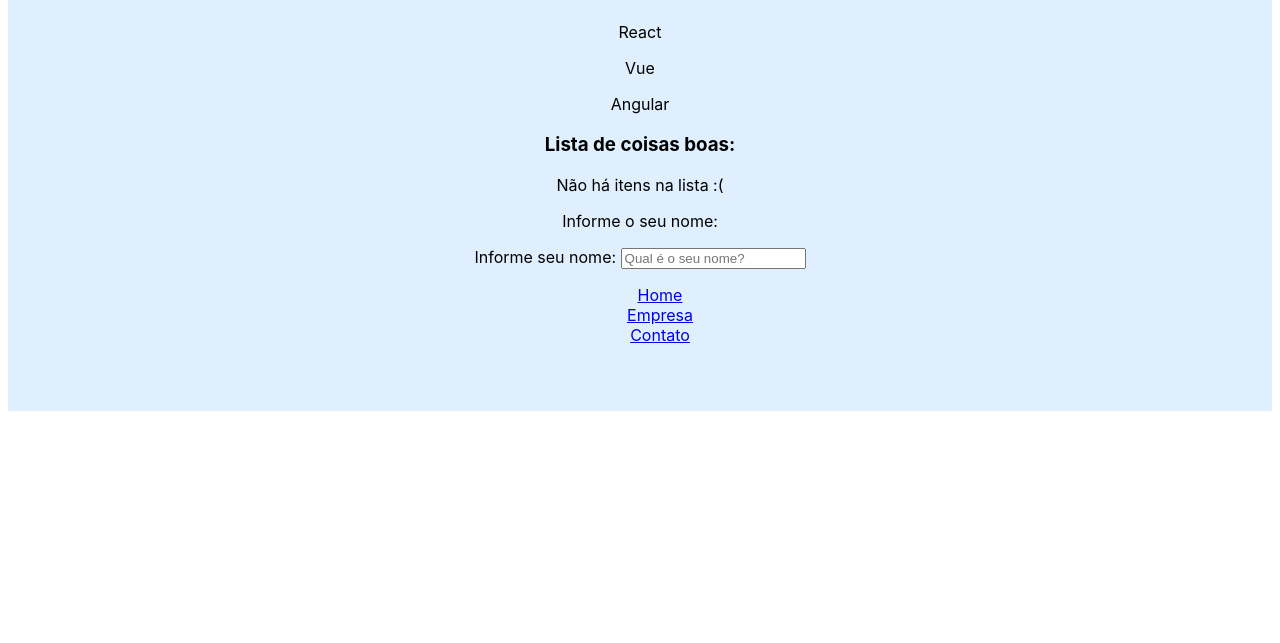
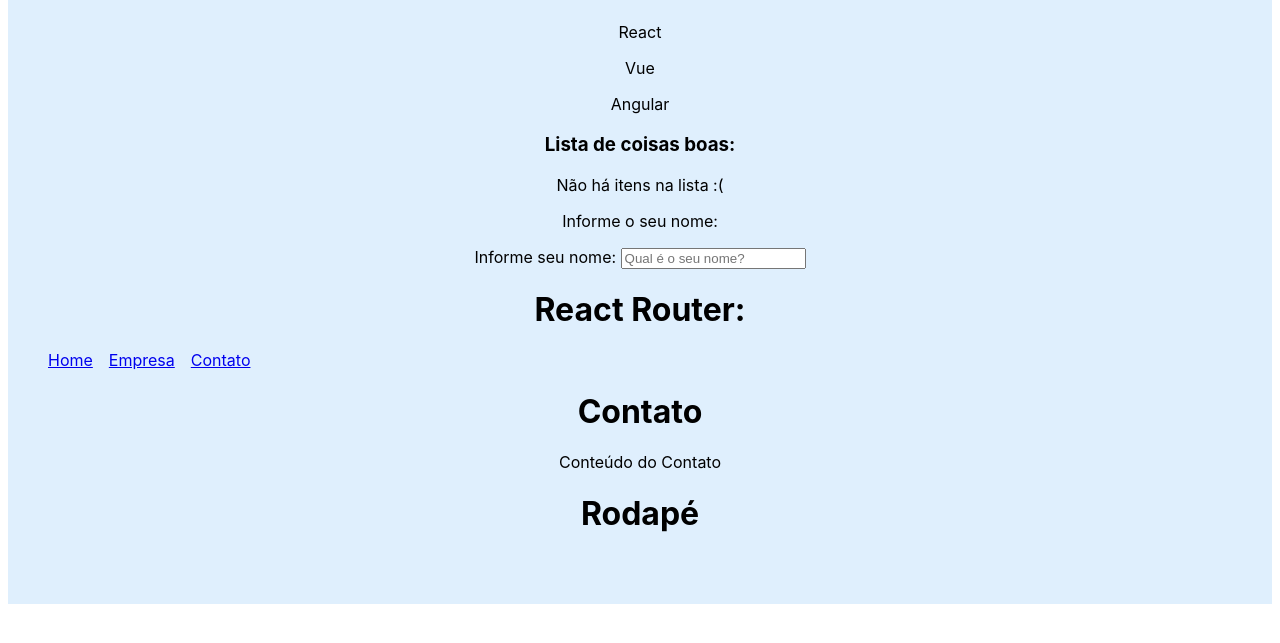
Before and after one commit to italoknd/Curso-REACT-JS, a React (Create React App) app in the folder curso-react/: page /contato in a window 1280 px wide. Shown: the part 1581-2224 px from the top of the page. Built offline with nearby package versions, Linux system fonts and the light colour scheme.

Commit message:
trabalhando com o react router

```diff
--- a/curso-react/package.json
+++ b/curso-react/package.json
@@ -8,6 +8,7 @@
     "@testing-library/user-event": "^13.5.0",
     "react": "^17.0.2",
     "react-dom": "^17.0.2",
+    "react-router-dom": "^6.2.1",
     "react-scripts": "^5.0.0",
     "web-vitals": "^2.1.4"
   },
--- a/curso-react/src/App.js
+++ b/curso-react/src/App.js
@@ -14,8 +14,10 @@
 
 import { BrowserRouter as Router, Routes, Route, Link } from 'react-router-dom'
 import Home from './pages/Home'
-// // import Empresa from './pages/Empresa'
-// // import Contato from './pages/Contato'
+import Empresa from './pages/Empresa'
+import Contato from './pages/Contato'
+import NavBar from './components/layout/NavBar'
+import Footer from './components/layout/Footer'
 
 function App() {
   const name = 'Italo'
@@ -68,30 +70,15 @@
       <StateLift setUserName={setUserName}/>
       <Saudacao userName={userName}/>
 
+      <h1>React Router:</h1>
       <Router>
-        <ul>
-          <li>
-            <Link to="/">Home</Link>
-          </li>
-          <li>
-            <Link to="/empresa">Empresa</Link>
-          </li>
-          <li>
-            <Link to="/contato">Contato</Link>
-          </li>
-        </ul>
-
+        <NavBar />
         <Routes>
-          <Route exact path="/" element={<Home />}>
-
-          </Route>
-          {/* <Route path="/empresa" element={<Empresa />}>
-
-          </Route>
-          <Route path="/contato" element={<Contato />}>
-
-          </Route> */}
+          <Route exact path="/" element={<Home />} />
+          <Route path="/empresa" element={<Empresa />} />
+          <Route path="/contato" element={<Contato />} />
         </Routes>
+        <Footer />
       </Router>
     </div>
   )
--- /dev/null
+++ b/curso-react/src/components/layout/Footer.js
@@ -0,0 +1,6 @@
+function Footer(){
+
+  return <footer><h1>Rodapé</h1></footer>
+}
+
+export default Footer;
--- /dev/null
+++ b/curso-react/src/components/layout/NavBar.css
@@ -0,0 +1,8 @@
+.list{
+  display: flex;
+  list-style: none;
+}
+
+.item{
+  margin-right: 1em;
+}
--- /dev/null
+++ b/curso-react/src/components/layout/NavBar.js
@@ -0,0 +1,22 @@
+import {Link} from 'react-router-dom'
+import './NavBar.css'
+
+function NavBar() {
+  return (
+    <div>
+      <ul className='list'>
+        <li className='item'>
+          <Link to="/">Home</Link>
+        </li>
+        <li  className='item'>
+          <Link to="/empresa">Empresa</Link>
+        </li>
+        <li className='item'>
+          <Link to="/contato">Contato</Link>
+        </li>
+      </ul>
+    </div>
+  )
+}
+
+export default NavBar;
```
Also changed, not shown: curso-react/src/App.css (line endings or trailing spaces), 1 other file (tests, documents, lock files or other folders).
